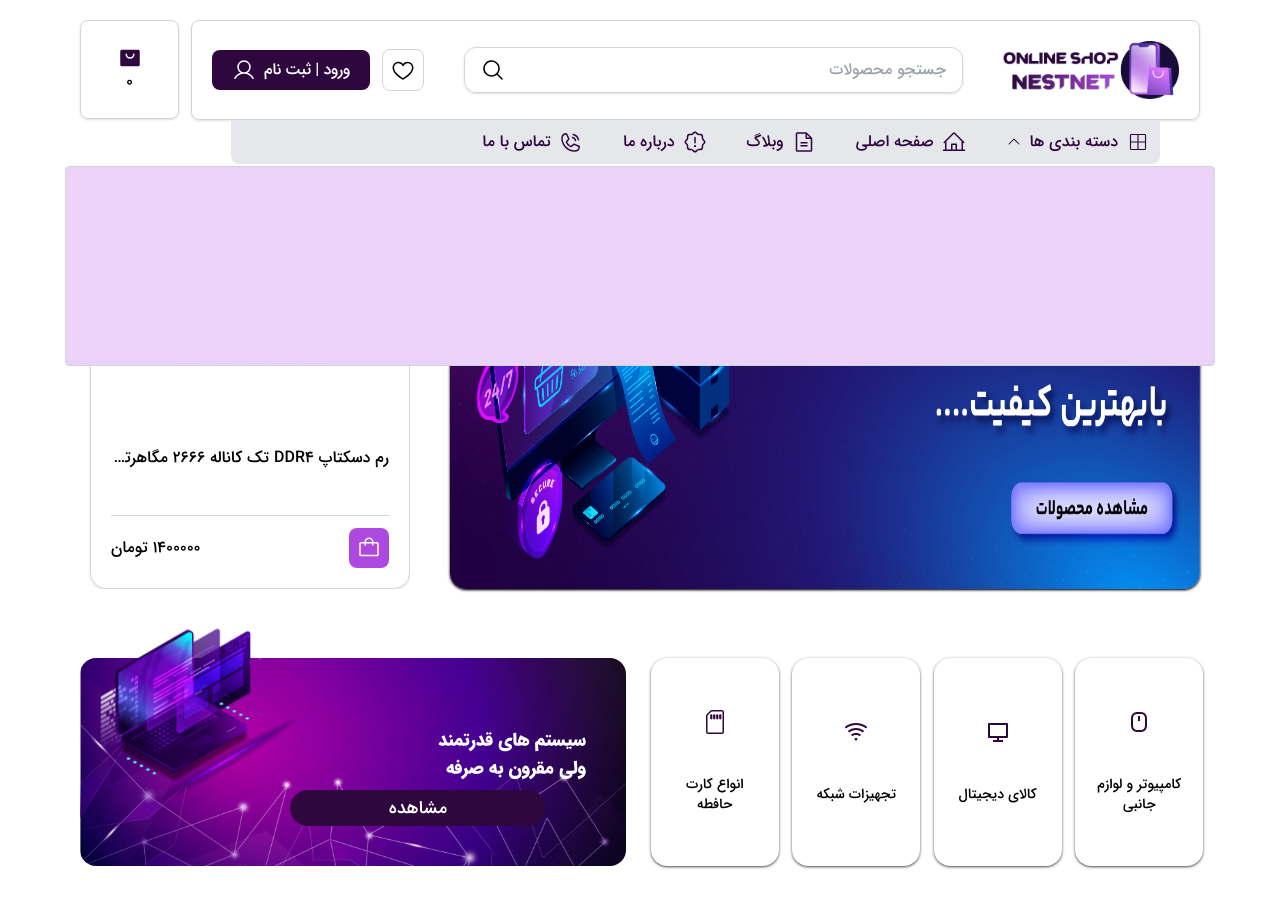
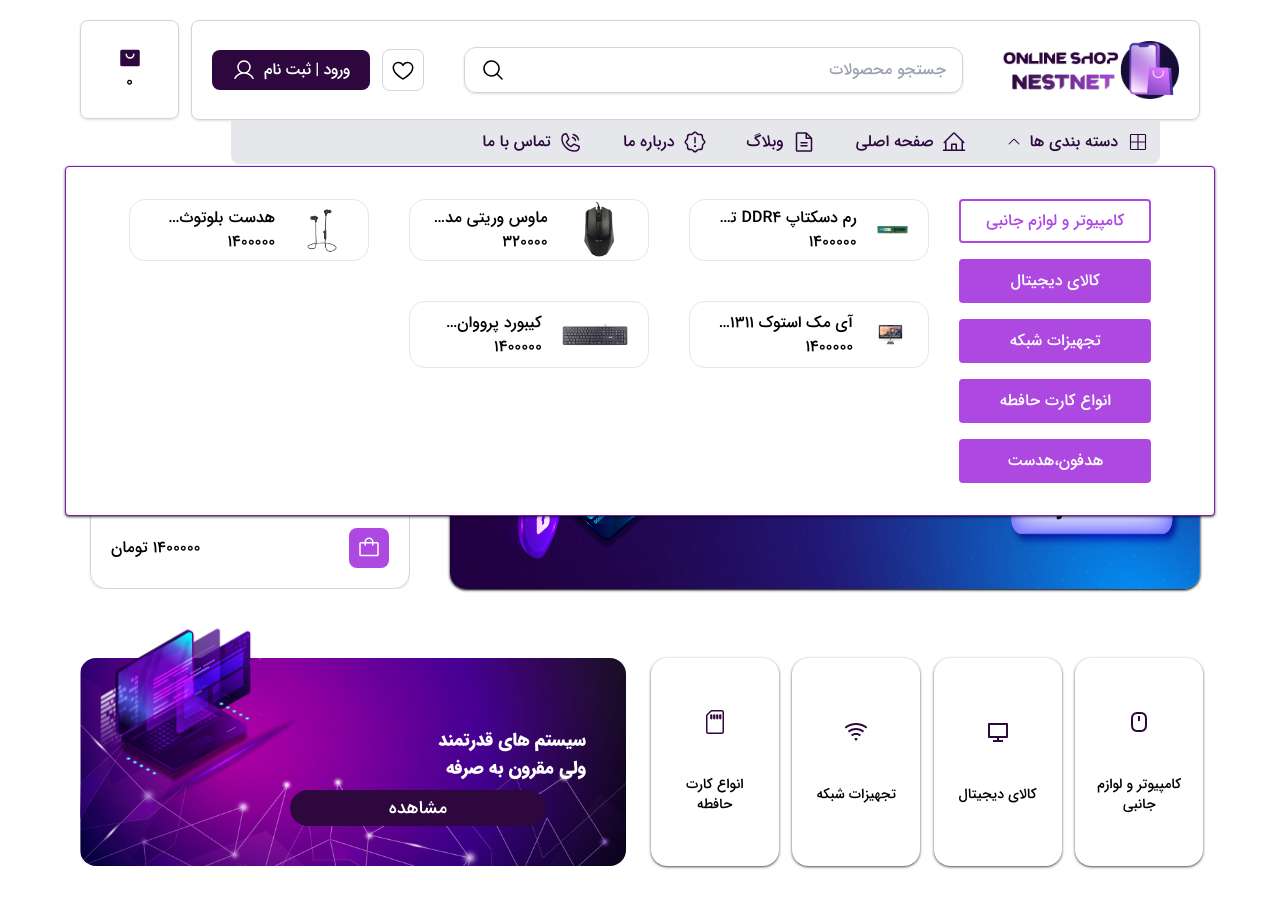
Before and after one commit to amir2002-js/nestnet-shop, a React (Vite) app: page / in a window 1280 px wide. Both pictures are taken after a click on the button "دسته بندی ها". Shown: the top 908 px of the page. Built offline with nearby package versions, Linux system fonts and the light colour scheme.

Commit message:
update header ----> show products

```diff
--- /dev/null
+++ b/src/Components/Affinity/Header/CartGroup.jsx
@@ -0,0 +1,20 @@
+function CartGroup({dataFiltered}) { //گرفتن داده فیلتر شده
+
+    return (
+        <div className={`flex justify-center items-center gap-5 rounded-2xl border w-60 px-5`}>
+            <div>
+                <img src={dataFiltered.url} alt={"product img"} className={`w-24`}/>
+            </div>
+            <div>
+                <p className={`line-clamp-1`}>
+                    {dataFiltered.name}
+                </p>
+                <p>
+                    {dataFiltered.price}
+                </p>
+            </div>
+        </div>
+    );
+}
+
+export default CartGroup;
--- a/src/Components/Affinity/Header/Groups.jsx
+++ b/src/Components/Affinity/Header/Groups.jsx
@@ -1,8 +1,34 @@
+import {data , group} from "../../Data/data.js";
+import {useState} from "react";
+import CartGroup from "./CartGroup.jsx";
 
 function Groups({disPlay}) {
+    const [activeGroup, setActiveGroup] = useState("کامپیوتر و لوازم جانبی");
+    const [products, setProducts] = useState(data);
     return (
-        <div className={`z-30 absolute ${disPlay? "" : "hidden"} mx-auto text-black left-0 right-0 h-[200px] container top-[10.35rem] rounded border border-gray-300 bg-secondaryLight`}>
+        <div className={`z-30 p-8 absolute ${disPlay? "" : "hidden"} flex items-start justify-evenly mx-auto text-black left-0 right-0 h-[350px] container top-[10.35rem] rounded border bg-white border-primaryLight shadow shadow-black/60`}>
 
+            {/*نمایش دسته ها*/}
+            <div className={`flex flex-col items-start justify-end gap-4`}>
+                {group.map((item , i) => (
+                    <button
+                        onClick={() => {
+                            setActiveGroup(item)
+                        }}
+                        key={i} className={`w-48 p-2 text-center rounded border-2 border-secondaryDark transition-all duration-500 delay-50 ${activeGroup === item? "text-secondaryDark bg-white" : "bg-secondaryDark text-white hover:text-secondaryDark hover:bg-white"}`}>
+                        {item}
+                    </button>
+                ))}
+            </div>
+
+            {/*نمایش محصولات دسته*/}
+            <div className={`grid grid-cols-3 gap-10 justify-items-center`}>
+                {
+                    products.map(item => (
+                        <CartGroup dataFiltered={item} key={item.id} />
+                    ))
+                }
+            </div>
         </div>
     );
 }
--- a/src/Components/Data/data.js
+++ b/src/Components/Data/data.js
@@ -15,3 +15,5 @@ export const data = [
         price: 1400000, url: "../../src/img/keyBoard.jpg", type: "کالای دیجیتال", description: "", id: 5, name: "کیبورد پرووان مدل PKC10",
     },
 ]
+
+export const group = [ "کامپیوتر و لوازم جانبی","کالای دیجیتال","تجهیزات شبکه","انواع کارت حافطه","هدفون،هدست"]
```
